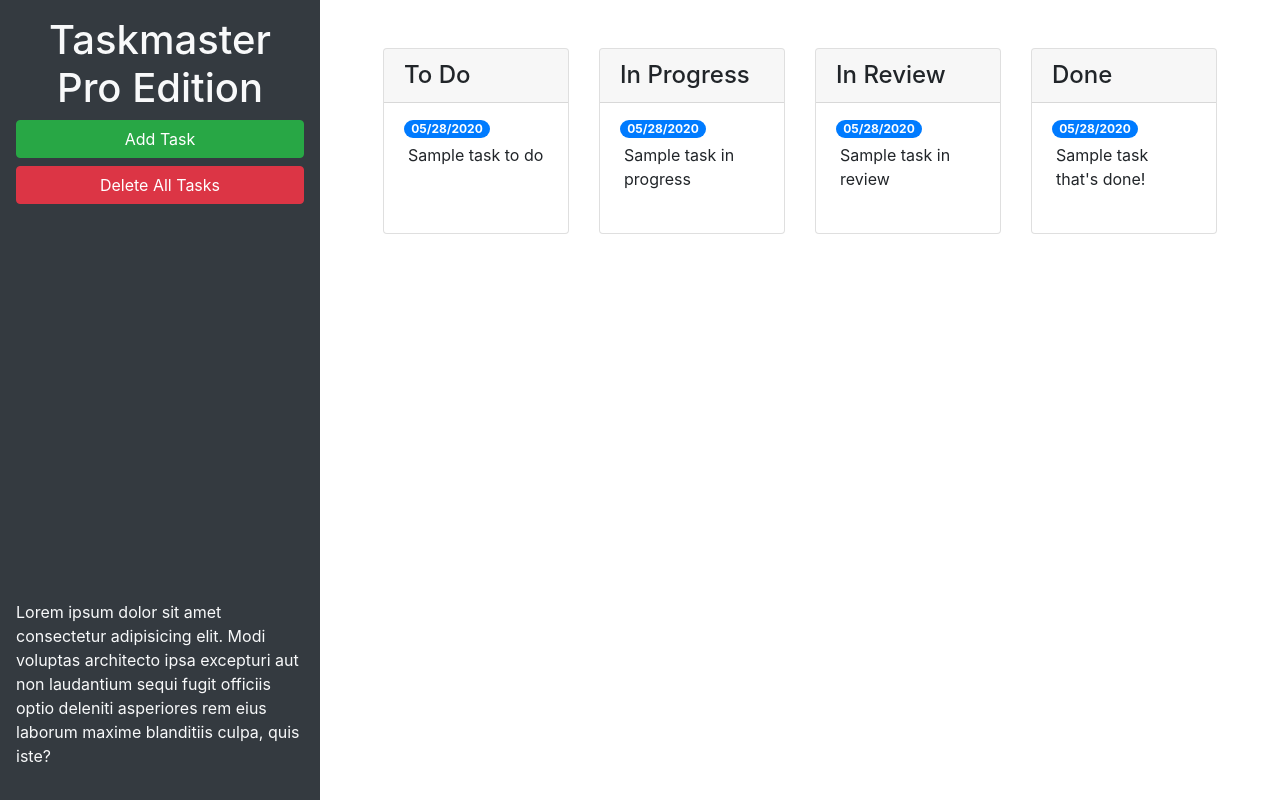
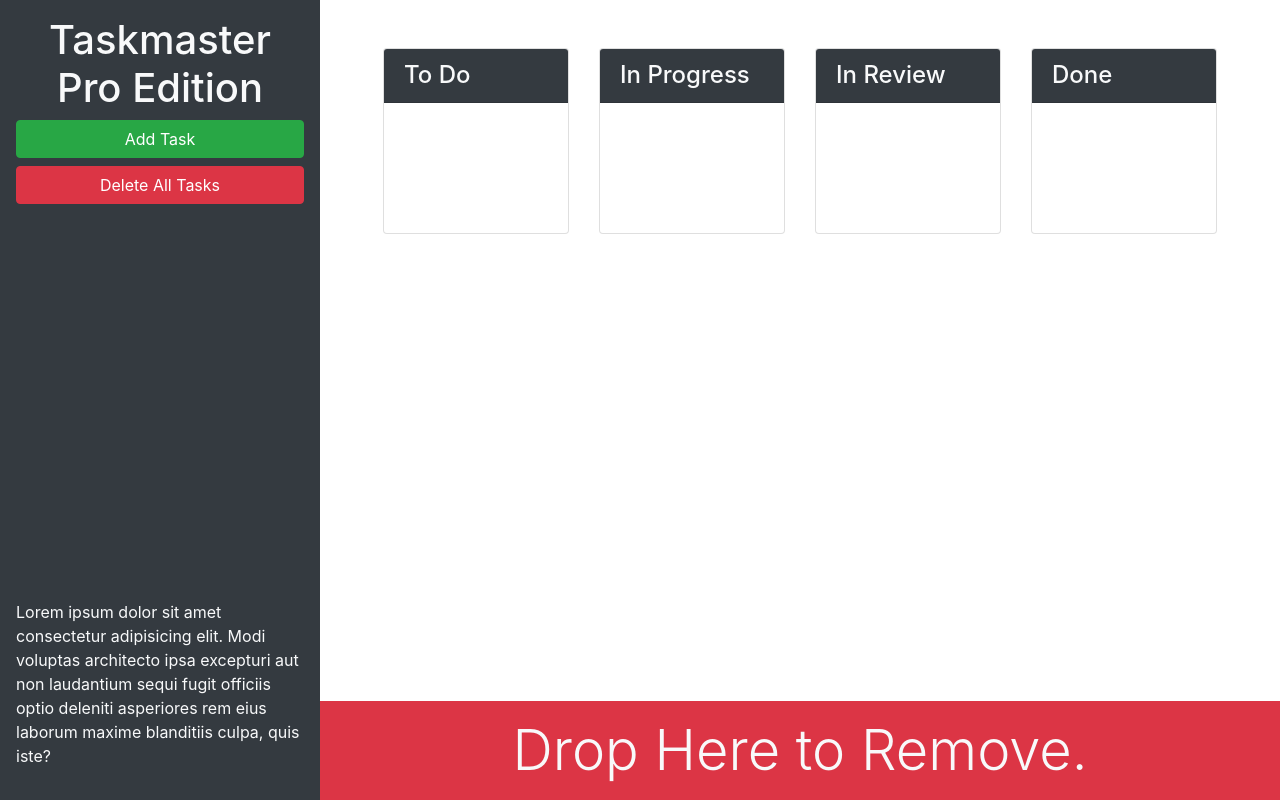
Before and after one commit to stefaniepires/taskmaster-pro, a plain HTML site: page index.html in a window 1280 px wide. Drawn offline with nearby package versions, Linux system fonts and the light colour scheme.

Commit message:
added bootstrap utility classes

```diff
--- a/index.html
+++ b/index.html
@@ -13,28 +13,27 @@
 <body>
 
   <div class="row min-vh-100 no-gutters">
-    <header class="col-12 col-lg-3 bg-dark text-light d-flex flex-column p-4 p-lg-3">
+    <header class="col-12 col-lg-3 bg-dark text-light sticky-top d-flex flex-column p-4 p-lg-3">
       <h1 class="text-center">Taskmaster Pro Edition</h1>
       <button id="create-task" class="btn btn-block btn-success" data-toggle="modal" data-target="#task-form-modal">Add
         Task</button>
       <button id="remove-tasks" class="btn btn-block btn-danger">Delete All Tasks</button>
-      <p class="mt-auto">Lorem ipsum dolor sit amet consectetur adipisicing elit. Modi voluptas architecto ipsa
+      <p class="mt-auto d-none d-lg-block">Lorem ipsum dolor sit amet consectetur adipisicing elit. Modi voluptas architecto ipsa
         excepturi aut non
         laudantium sequi fugit officiis optio deleniti asperiores rem eius laborum maxime blanditiis culpa, quis iste?
       </p>
     </header>
-    <main class="col-12 col-lg-9">
+    <main class="col-12 col-lg-9 d-flex flex-column">
       <div class="m-5 row justify-content-around">
         <!--To do start-->
         <div class="col-12 col-md-6 col-xl-3 mb-3">
           <div class="card">
-            <h4 class="card-header">
+            <h4 class="card-header bg-dark text-light">
             To Do
             </h4>
               <ul id="list-toDo" class="list-group list-group-flush">
                 <li class="list-group-item">
-                  <span class="badge badge-primary badge-pill">05/28/2020</span>
-                  <p class="m-1">Sample task to do</p>
+
                 </li>
             </ul>
           </div>
@@ -43,13 +42,12 @@
         <!--in progress start-->
         <div class="col-12 col-md-6 col-xl-3 mb-3">
           <div class="card">
-              <h4 class="card-header">
+              <h4 class="card-header bg-dark text-light">
               In Progress
               </h4>
                 <ul id="list-inProgress" class ="list-group list-group-flush">
                   <li class="list-group-item">
-                    <span class="badge badge-primary badge-pill">05/28/2020</span>
-                    <p class="m-1">Sample task in progress</p>
+
                   </li>
                 </ul>
             </div>
@@ -58,13 +56,12 @@
         <!--In Review Start-->
         <div class="col-12 col-md-6 col-xl-3 mb-3">
           <div class="card">
-            <h4 class="card-header">
+            <h4 class="card-header bg-dark text-light">
               In Review
             </h4>
             <ul id="list-inReview" class="list-group list-group-flush">
               <li class="list-group-item">
-              <span class="badge badge-primary badge-pill">05/28/2020</span>
-              <p class="m-1">Sample task in review</p>
+
               </li>
             </ul>
           </div>
@@ -73,18 +70,22 @@
         <!--Done start-->
         <div class="col-12 col-md-6 col-xl-3 mb-3">
           <div class="card">
-            <h4 class="card-header">
+            <h4 class="card-header bg-dark text-light">
               Done
             </h4>
             <ul id="list-inReview" class="list-group list-group-flush">
               <li class="list-group-item">
-                <span class="badge badge-primary badge-pill">05/28/2020</span>
-                <p class="m-1">Sample task that's done!</p>
+
               </li>
             </ul>
           </div>
         </div>
         <!--Done end-->
+      </div>
+      <div id="trash" class="mt-auto">
+        <div class="w-100 bg-danger p-3 text-center text-light display-4">
+          Drop Here to Remove.
+        </div>
       </div>
     </main>
   </div>
```
